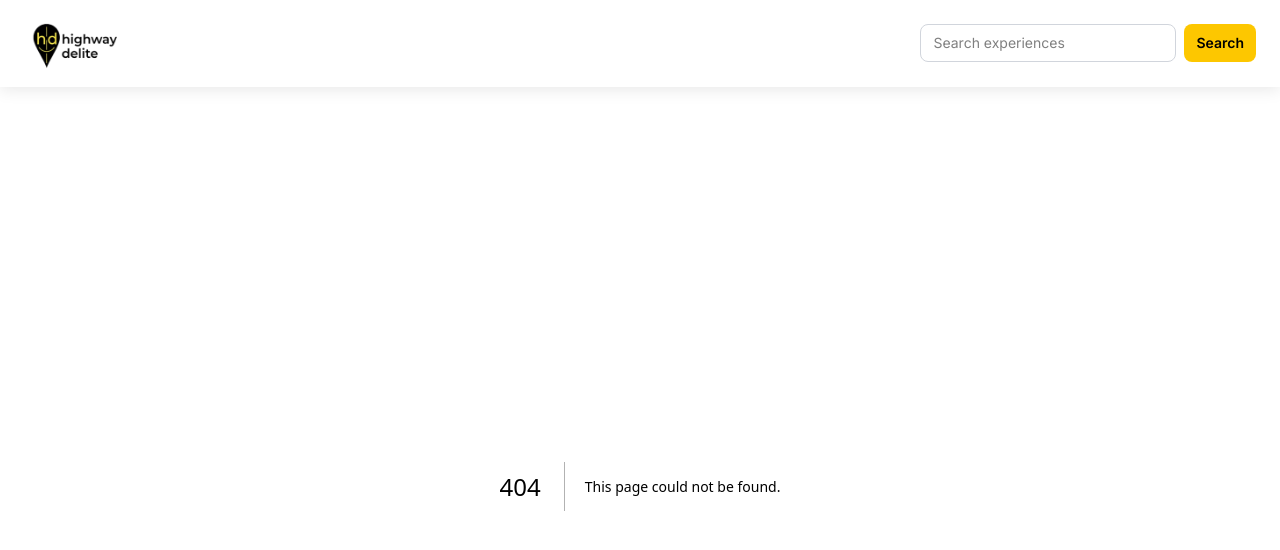
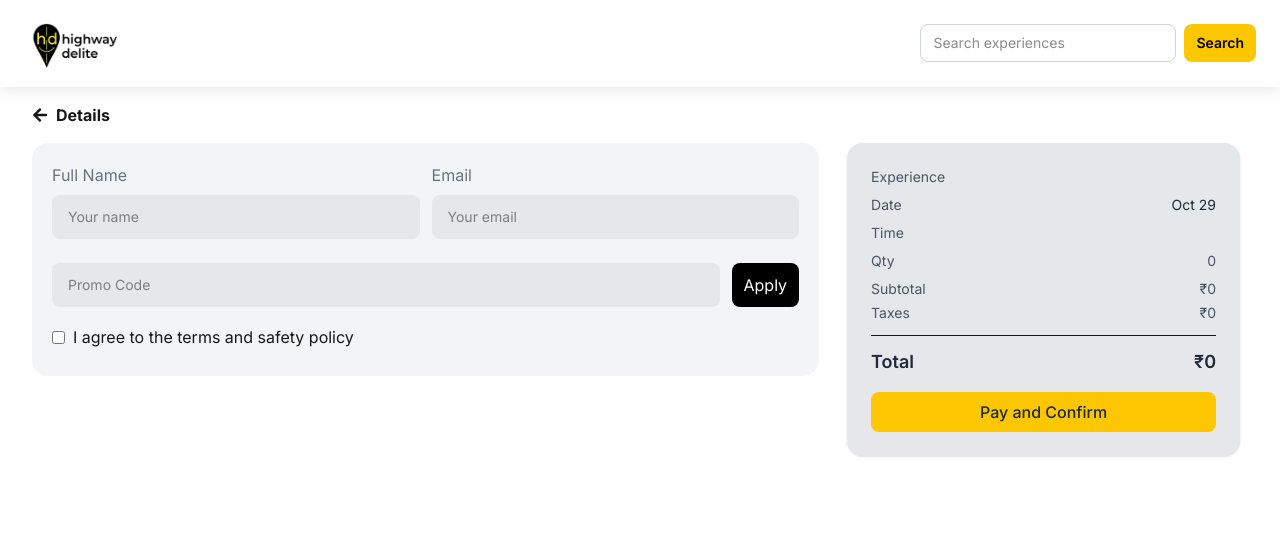
Before and after one commit to tanvirulislam149/book_it_FE, a Next.js app: page /checkout in a window 1280 px wide. Before the commit this address had no page. Shown: the top 550 px of the page. Built offline with nearby package versions, Linux system fonts and the light colour scheme.

Commit message:
checkout page

```diff
--- a/Redux/OrderDataSlice.ts
+++ b/Redux/OrderDataSlice.ts
@@ -2,13 +2,21 @@ import { createSlice, PayloadAction } from "@reduxjs/toolkit";
 
 interface OrderState {
   slot: string;
+  title: string;
+  date: Date;
+  time: string;
   price: number;
+  tax: number;
   person: number;
 }
 
 const initialState: OrderState = {
   slot: "",
+  title: "",
+  date: new Date(),
+  time: "",
   price: 0,
+  tax: 0,
   person: 0,
 };
 
@@ -20,14 +28,14 @@ const OrderDataSlice = createSlice({
       state.slot = action.payload.slot;
       state.price = action.payload.price;
       state.person = action.payload.person;
-    },
-    clearOrderData: (state) => {
-      state.slot = "";
-      state.price = 0;
-      state.person = 0;
+      state.title = action.payload.title;
+      state.date = action.payload.date;
+      state.time = action.payload.time;
+      state.price = action.payload.price;
+      state.tax = action.payload.tax;
     },
   },
 });
 
-export const { setOrderData, clearOrderData } = OrderDataSlice.actions;
+export const { setOrderData } = OrderDataSlice.actions;
 export default OrderDataSlice.reducer;
--- /dev/null
+++ b/app/checkout/page.tsx
@@ -0,0 +1,144 @@
+"use client";
+import { RootState } from "@/Redux/store";
+import { useRouter } from "next/navigation";
+import React from "react";
+import { FaArrowLeft } from "react-icons/fa";
+import { useSelector } from "react-redux";
+
+const Checkout = () => {
+  const orderData = useSelector((state: RootState) => state.order);
+  const router = useRouter();
+  console.log(orderData);
+
+  const formatDate = (date: Date) => {
+    return new Date(date).toLocaleDateString("en-US", {
+      month: "short", // "Nov"
+      day: "numeric", // 3
+    });
+  };
+  return (
+    <div className="flex justify-center">
+      <div className="max-w-[1280] w-full px-8">
+        <button
+          onClick={() => router.back()}
+          className="flex items-center my-4"
+        >
+          <FaArrowLeft />
+          <p className="ml-2 font-bold">Details</p>
+        </button>
+        <div className="flex items-start justify-between w-full">
+          <div className="bg-gray-100 w-8/12 p-5 mr-5 rounded-2xl">
+            <div className="flex">
+              <div className="w-full">
+                <label className="text-gray-500" htmlFor="">
+                  Full Name
+                </label>{" "}
+                <br />
+                <input
+                  className="bg-gray-200 text-sm rounded-lg px-4 mt-2 py-3 focus:outline-none focus:ring-2 focus:ring-gray-400 w-full"
+                  placeholder="Your name"
+                  required
+                  type="text"
+                  name=""
+                  id=""
+                />
+              </div>
+              <div className="w-full ml-3">
+                <label className="text-gray-500" htmlFor="">
+                  Email
+                </label>{" "}
+                <br />
+                <input
+                  className="bg-gray-200 text-sm rounded-lg px-4 mt-2 py-3 focus:outline-none focus:ring-2 focus:ring-gray-400 w-full"
+                  type="email"
+                  required
+                  placeholder="Your email"
+                  name=""
+                  id=""
+                />
+              </div>
+            </div>
+            <div className="flex mt-4">
+              <div className="w-full mr-3">
+                <input
+                  className="bg-gray-200 text-sm rounded-lg px-4 mt-2 py-3 focus:outline-none focus:ring-2 focus:ring-gray-400 w-full"
+                  type="text"
+                  placeholder="Promo Code"
+                  name=""
+                  id=""
+                />
+              </div>
+              <button className="px-3 py-1 mt-2 bg-black text-white rounded-lg text-base">
+                Apply
+              </button>
+            </div>
+            <div className="flex items-center mt-3">
+              <label className="flex items-center cursor-pointer">
+                <input
+                  className="mr-2 my-3 accent-black"
+                  type="checkbox"
+                  name=""
+                  id=""
+                />
+                <p>I agree to the terms and safety policy</p>
+              </label>
+            </div>
+          </div>
+          <div className="w-4/12 mx-2">
+            <div className="bg-gray-200 rounded-2xl shadow p-6">
+              <div className="flex justify-between items-center mb-2 text-gray-600 text-sm">
+                <span>Experience</span>
+                <span className="text-gray-800">{orderData.title}</span>
+              </div>
+              <div className="flex justify-between items-center mb-2 text-gray-600 text-sm">
+                <span>Date</span>
+                <span className="text-gray-800">
+                  {formatDate(orderData.date)}
+                </span>
+              </div>
+              <div className="flex justify-between items-center mb-2 text-gray-600 text-sm">
+                <span>Time</span>
+                <span className="text-gray-800">{orderData.time}</span>
+              </div>
+
+              <div className="flex justify-between items-center mb-2 text-gray-600 text-sm">
+                <span>Qty</span>
+                <div className="flex items-center rounded-lg overflow-hidden">
+                  {orderData.person}
+                </div>
+              </div>
+
+              <div className="flex justify-between text-gray-600 text-sm mb-1">
+                <span>Subtotal</span>
+                <span>₹{orderData.price}</span>
+              </div>
+              <div className="flex justify-between text-gray-600 text-sm mb-3">
+                <span>Taxes</span>
+                <span>₹{orderData.tax}</span>
+              </div>
+
+              <div className="border-t pt-3 mb-4">
+                <div className="flex justify-between font-semibold text-gray-800 text-lg">
+                  <span>Total</span>
+                  <span>₹{orderData.price + orderData.tax}</span>
+                </div>
+              </div>
+
+              <button
+                onClick={() => {
+                  // dispatch(setOrderData(data));
+                  // router.push("/checkout");
+                }}
+                className="w-full bg-yellow-400 hover:bg-yellow-500 text-gray-800 font-medium py-2 rounded-lg"
+              >
+                Pay and Confirm
+              </button>
+            </div>
+          </div>
+        </div>
+      </div>
+    </div>
+  );
+};
+
+export default Checkout;
--- a/app/components/PriceComp/PriceComp.tsx
+++ b/app/components/PriceComp/PriceComp.tsx
@@ -2,6 +2,7 @@
 import { setOrderData } from "@/Redux/OrderDataSlice";
 import { AppDispatch } from "@/Redux/store";
 import { Slot } from "@/types/experience";
+import { useRouter } from "next/navigation";
 import React, { useEffect, useState } from "react";
 import { useDispatch } from "react-redux";
 
@@ -13,10 +14,15 @@ const PriceComp = ({ selectedSlot }: { selectedSlot: Slot | null }) => {
   let tax = parseInt(String(price * quantity * 0.05));
 
   const dispatch = useDispatch<AppDispatch>();
+  const router = useRouter();
 
   const data = {
     slot: selectedSlot._id,
-    price: totalPrice,
+    price: price * quantity,
+    tax: tax,
+    title: selectedSlot.experience.title,
+    date: selectedSlot.date,
+    time: selectedSlot.time,
     person: quantity,
   };
 
@@ -74,7 +80,10 @@ const PriceComp = ({ selectedSlot }: { selectedSlot: Slot | null }) => {
         </div>
 
         <button
-          onClick={() => dispatch(setOrderData(data))}
+          onClick={() => {
+            dispatch(setOrderData(data));
+            router.push("/checkout");
+          }}
           className="w-full bg-yellow-400 hover:bg-yellow-500 text-gray-800 font-medium py-2 rounded-lg"
         >
           Confirm
```
